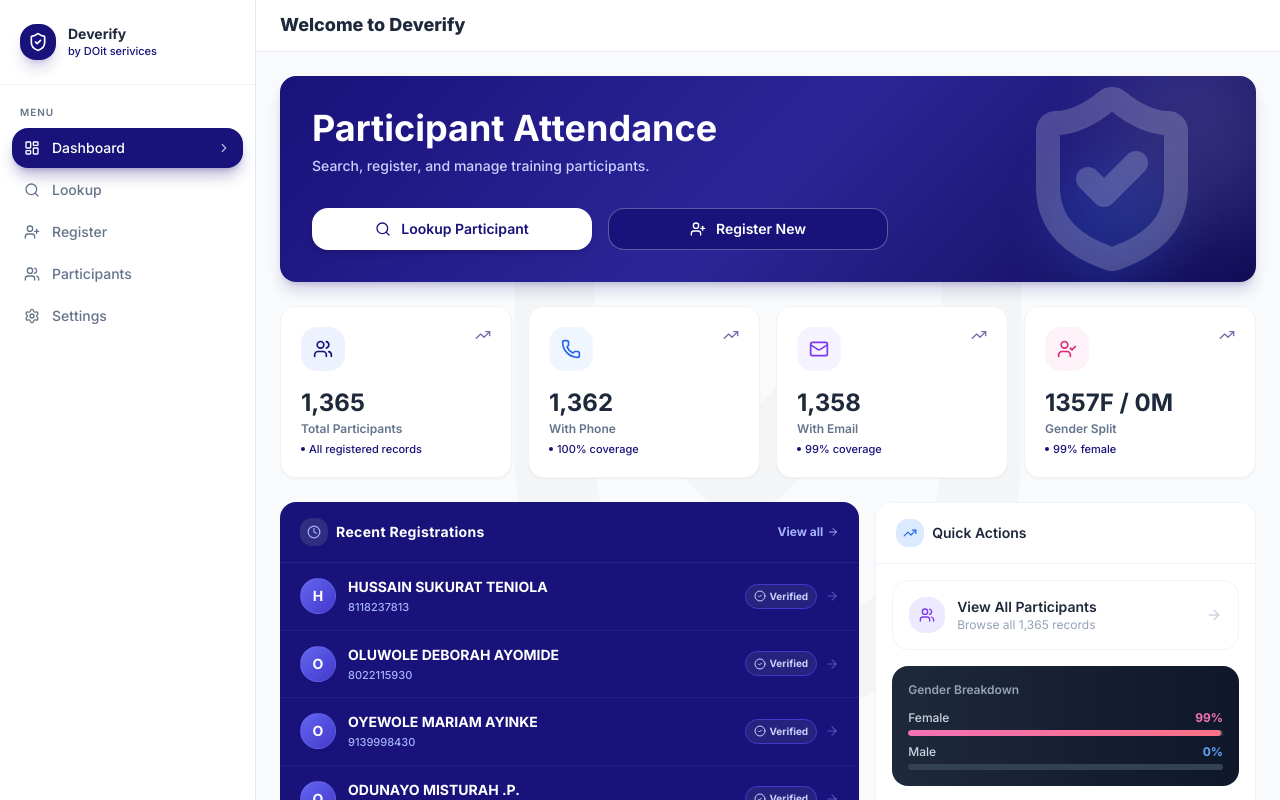
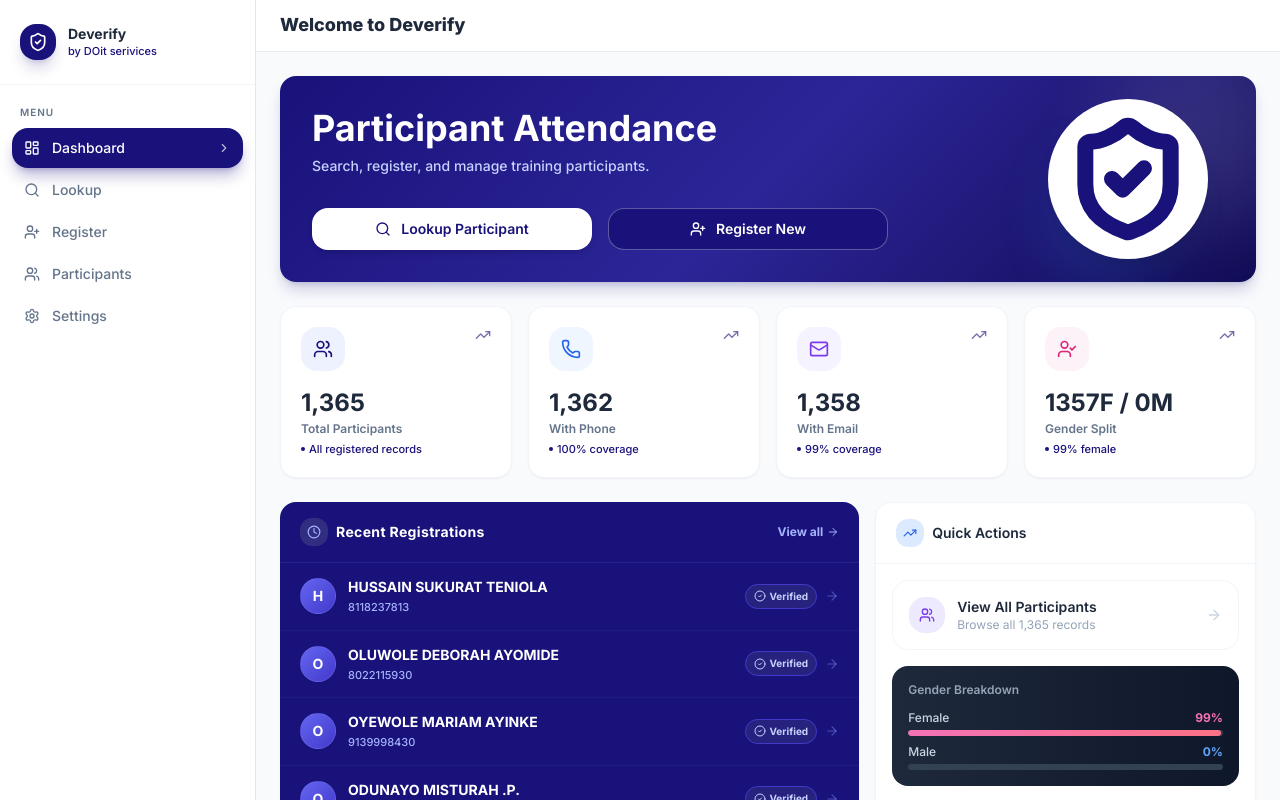
Before and after one commit to ELAN-WADE/Deverify-by-Doit-services, a React (Vite) app: page / in a window 1280 px wide. Built offline with nearby package versions, Linux system fonts and the light colour scheme.

Commit message:
style: remove name search, update placeholder, and adjust hero icon

```diff
--- a/src/components/Layout.tsx
+++ b/src/components/Layout.tsx
@@ -110,11 +110,6 @@ export default function Layout({ children }: LayoutProps) {
 
         {/* Scrollable page content */}
         <main className="flex-1 overflow-hidden relative">
-          {/* Watermark */}
-          <div className="absolute inset-0 z-0 pointer-events-none flex items-center justify-center opacity-[0.015]">
-            <ShieldCheck className="w-[80vh] h-[80vh] text-slate-900" strokeWidth={3} />
-          </div>
-
           <div className="page-scroll h-full px-4 lg:px-6 py-6 relative z-10">
             {children}
           </div>
--- a/src/hooks/useParticipantStore.ts
+++ b/src/hooks/useParticipantStore.ts
@@ -73,7 +73,6 @@ export function useParticipantStore() {
     const lower = query.toLowerCase().trim();
     return participants.filter(p => {
       return (
-        p.name.toLowerCase().includes(lower) ||
         (p.email && p.email.toLowerCase().includes(lower)) ||
         (p.phone && p.phone.includes(lower))
       );
@@ -117,7 +116,6 @@ export function useParticipantStore() {
     ? participants.filter(p => {
         const q = searchQuery.toLowerCase().trim();
         return (
-          p.name.toLowerCase().includes(q) ||
           (p.email && p.email.toLowerCase().includes(q)) ||
           (p.phone && p.phone.includes(q))
         );
--- a/src/pages/Dashboard.tsx
+++ b/src/pages/Dashboard.tsx
@@ -78,8 +78,8 @@ export default function Dashboard() {
         <div className="absolute right-20 bottom-0 w-32 h-32 bg-blue-500/20 rounded-full blur-xl pointer-events-none" />
 
         {/* App Icon at right end */}
-        <div className="hidden lg:flex absolute right-12 top-1/2 -translate-y-1/2 opacity-20 pointer-events-none">
-          <ShieldCheck className="w-48 h-48 text-white" strokeWidth={3} />
+        <div className="hidden lg:flex absolute right-12 top-1/2 -translate-y-1/2 pointer-events-none bg-white rounded-full p-4 shadow-xl">
+          <ShieldCheck className="w-32 h-32 text-secondary" strokeWidth={3} />
         </div>
 
         <div className="relative z-10 flex flex-col sm:flex-row sm:items-center gap-6">
--- a/src/pages/SearchPage.tsx
+++ b/src/pages/SearchPage.tsx
@@ -161,7 +161,7 @@ export default function SearchPage() {
           <div className="flex-1 relative">
             <Search className="absolute left-3.5 top-1/2 -translate-y-1/2 w-4 h-4 text-slate-400 pointer-events-none" />
             <Input
-              placeholder="Search by name, email, or phone number..."
+              placeholder="Search by email or phone number..."
               value={query}
               onChange={e => setQuery(e.target.value)}
               onKeyDown={handleKeyDown}
```
